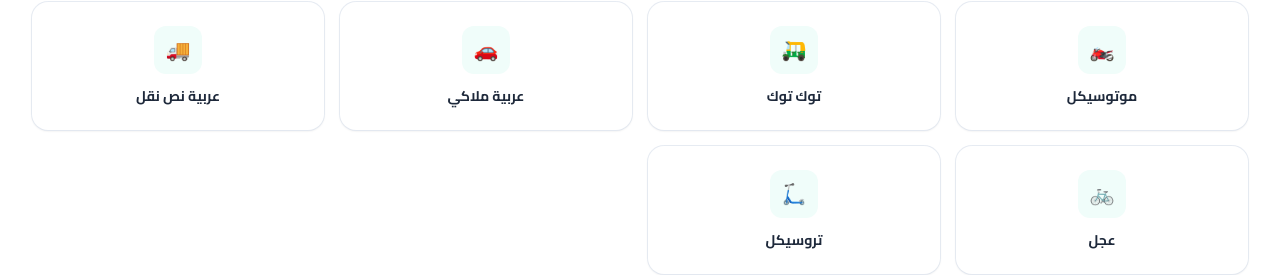
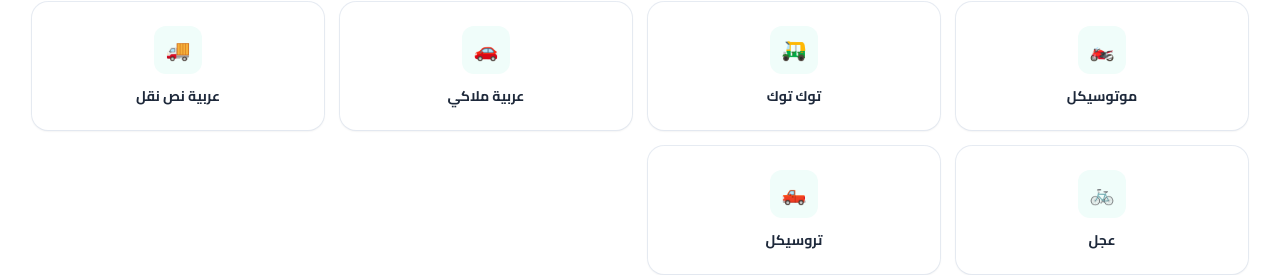
Before and after one commit to Hnafy/Dalil, a React (Vite) app in the folder client/: page / in a window 1280 px wide. Shown: the part 1940-2215 px from the top of the page. Built offline with nearby package versions, Linux system fonts and the light colour scheme; no server answers.

Commit message:
edit emoji

```diff
--- a/client/src/components/dashboard/Sidebar.jsx
+++ b/client/src/components/dashboard/Sidebar.jsx
@@ -58,7 +58,7 @@ export default function Sidebar({ items, brand, onNavigate, open, onClose }) {
               {user?.name?.[0] || "?"}
             </span>
             <div className="min-w-0">
-              <p className="truncate text-sm font-semibold text-slate-800 dark:text-slate-100">{user?.name}</p>
+              <p className="truncate text-sm font-semibold text-slate-800 dark:text-white-100">{user?.name}</p>
               <p className="truncate text-xs text-slate-400">{user?.email}</p>
             </div>
             <span className="ml-auto">
--- a/client/src/utils/constants.js
+++ b/client/src/utils/constants.js
@@ -68,5 +68,5 @@ export const VEHICLE_TYPES = [
   { value: "private_car", emoji: "🚗" },
   { value: "pickup_truck", emoji: "🚚" },
   { value: "bicycle", emoji: "🚲" },
-  { value: "tricycle", emoji: "🛴" },
+  { value: "tricycle", emoji: "🛻" },
 ];
```
